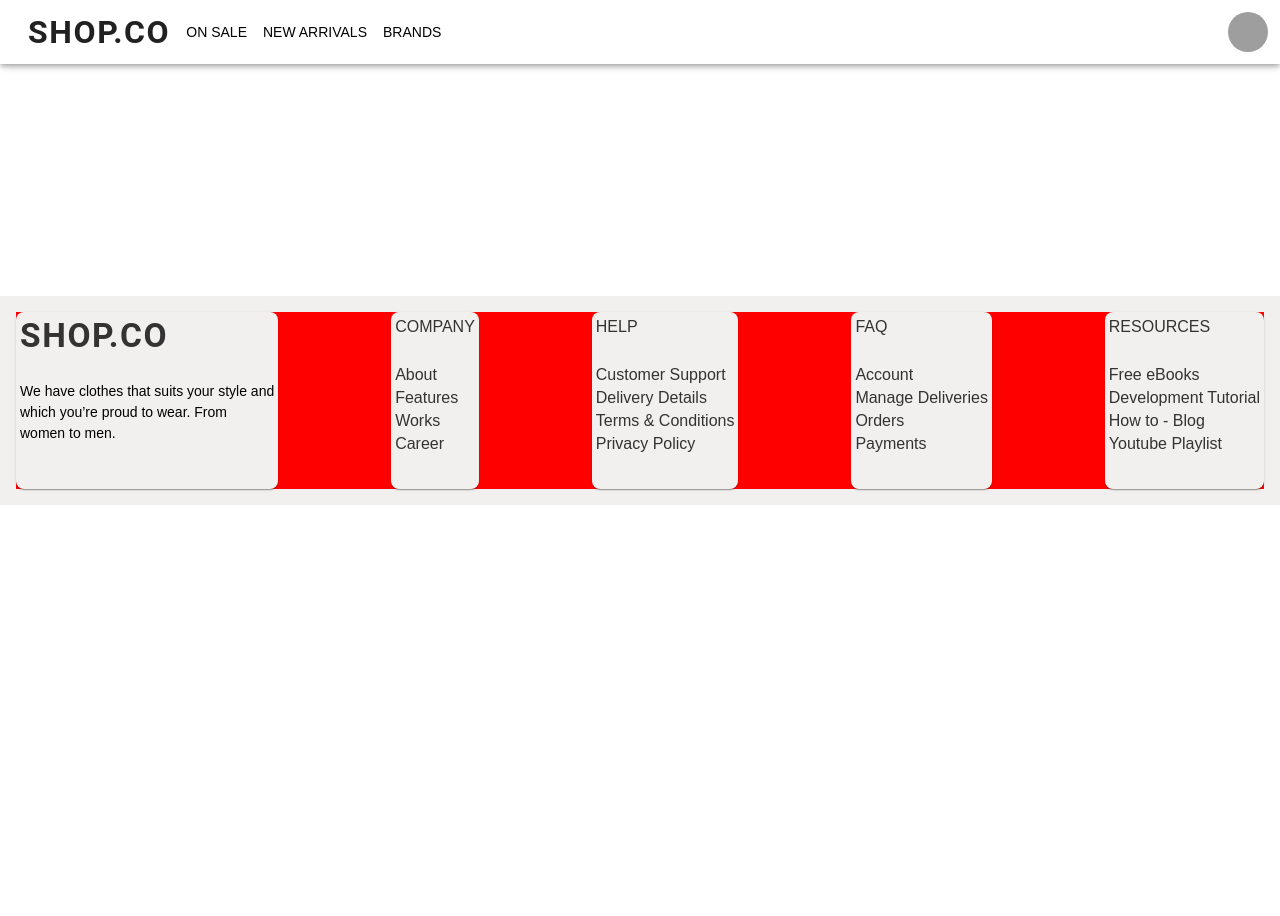
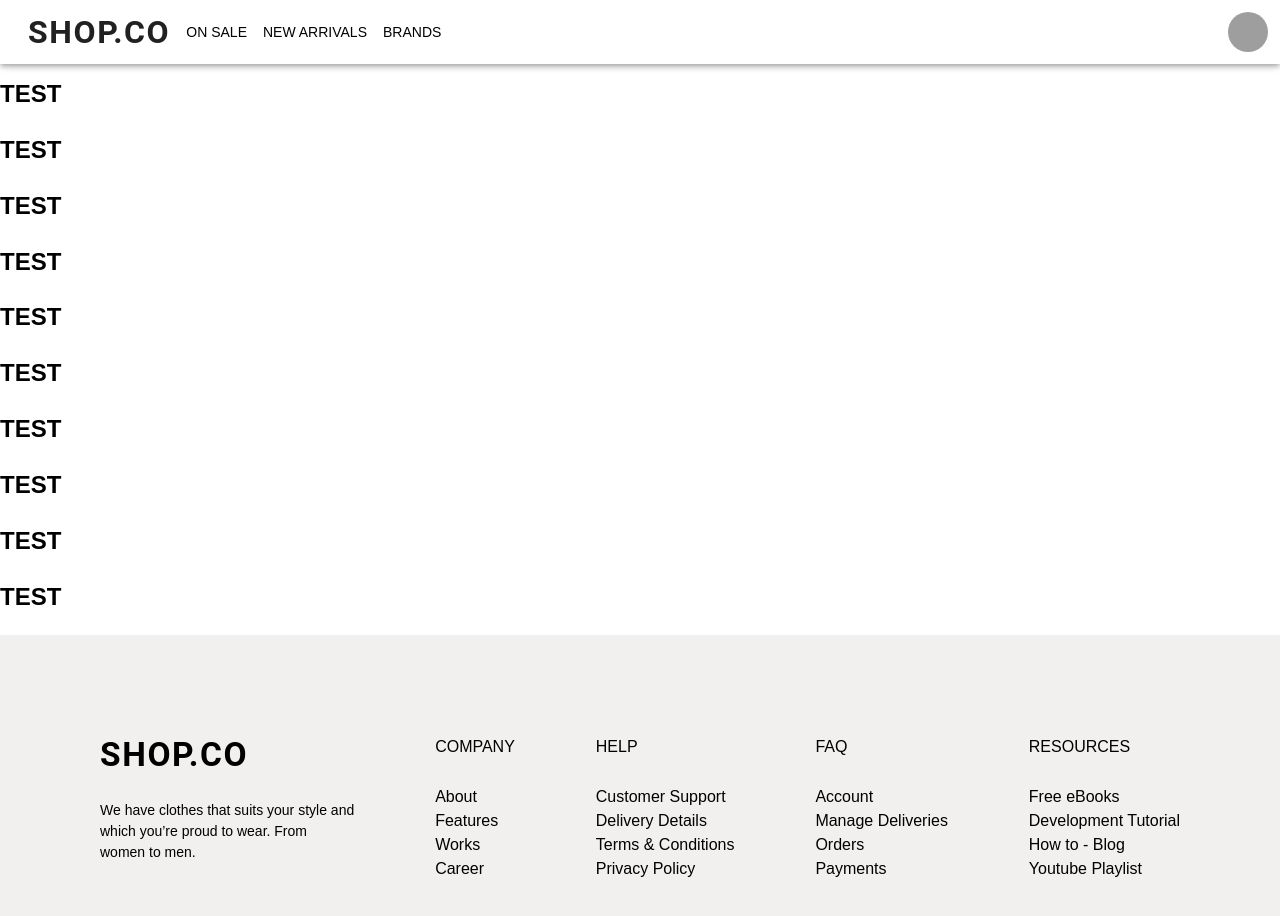
Before and after one commit to fruityty/ecom-front, a React (Vite) app in the folder ecom-front/: page /home in a window 1280 px wide. Shown: the top 916 px of the page. Before the commit the page ends 800 px from the top, so only its background shows below. Built offline with nearby package versions, Linux system fonts and the light colour scheme; grey boxes are pictures that could not be loaded; some icons are missing.

Commit message:
updated footer

```diff
--- a/ecom-front/src/components/Footbar.jsx
+++ b/ecom-front/src/components/Footbar.jsx
@@ -4,20 +4,28 @@ import Paper from "@mui/material/Paper";
 import { styled } from "@mui/material/styles";
 import Typography from '@mui/material/Typography';
 
-const Item = styled(Paper)(({ theme }) => ({
-    backgroundColor: "#F2F0EF",
-    ...theme.typography.body2,
-    padding: theme.spacing(1),
-    textAlign: "left",
-    color: theme.palette.text.secondary,
-    // width: "100%",
-    flex: '1 1 0%',
-}));
-
 export default function Footbar() {
     return (
         <Box component="footer"
-            sx={{ bgcolor: "#F2F0EF", p: 4, width: '100vw' }}>
+            sx={{
+                bgcolor: "#F2F0EF", p: 4, width: '100vw',
+                height: {
+                    xs: 846,
+                    md: 500,
+                },
+                pt: {
+                    xs: 4,    // theme.spacing(4) = 32px (default spacing unit is 8px)
+                    md: 25, // 12.5 * 8 = 100px
+                    },
+                pb: {
+                    xs: 4,
+                    md: 25,
+                    },
+                px: {
+                    xs: 2,    // 16px
+                    md: 25, // 100px
+    },
+            }}>
             <Grid container spacing={2}
                 sx={{
                     bgcolor: "#F2F0EF",
@@ -26,7 +34,7 @@ export default function Footbar() {
                 direction={{ xs: 'column', md: 'row' }}
             >
                 {/* Left column: xs*/}
-                <Grid item xs={12}
+                <Grid xs={12}
                     sx={{ display: { xs: 'block', md: 'none' } }}>
                     <Typography
                         variant="h1"
@@ -52,22 +60,26 @@ export default function Footbar() {
                 </Grid>
 
                 {/* Right columns: xs */}
-                <Grid container item spacing={2} xs={12} md={7} lg={8}
+                <Grid container  spacing={2} xs={12} md={7} lg={8}
                     direction={{ xs: 'column', md: 'row' }}
-                    sx={{ display: { xs: 'block', md: 'none' } }}
+                    sx={{ display: { xs: 'block', md: 'none',  } }}
                 >
                     {/* Now each of these will be half-width on xs (6/12) and quarter-width on lg (3/12) */}
-                    <Grid container item xs={12} lg={3} wrap="nowrap"
+                    <Grid container  xs={12} lg={3} wrap="nowrap"
                         sx={{
-                            bgcolor: "blue",
+                            // bgcolor: "blue",
                             justifyContent: 'flex-start',
                         }}>
-                        <Grid item size={6} xs={6} lg={3} >
-                            <Item>
+                        <Grid  size={6} xs={6} lg={3}
+                        sx={{
+                            height: "146px",
+                            mb: 2, }}
+                        >
+                            <Box>
                                 <Box
                                     id="company"
                                     sx={{
-                                        fontSize: 12,
+                                        fontSize: 18,
                                         textTransform: "uppercase",
                                         fontWeight: 'bold',
                                         pb: 4,
@@ -85,15 +97,19 @@ export default function Footbar() {
                                     <li>Works</li>
                                     <li>Career</li>
                                 </Box>
-                            </Item>
+                            </Box>
                         </Grid>
 
-                        <Grid item size={6} xs={6} lg={3}>
-                            <Item>
+                        <Grid  size={6} xs={6} lg={3}
+                        sx={{
+                            height: "146px",
+                            mb: 2, }}
+                        >
+                            <Box>
                                 <Box
                                     id="help"
                                     sx={{
-                                        fontSize: 12,
+                                        fontSize: 18,
                                         textTransform: "uppercase",
                                         fontWeight: 'bold',
                                         pb: 4,
@@ -111,20 +127,20 @@ export default function Footbar() {
                                     <li>Terms & Conditions</li>
                                     <li>Privacy Policy</li>
                                 </Box>
-                            </Item>
+                            </Box>
                         </Grid>
                     </Grid>
                     <Grid container xs={12} lg={3} wrap="nowrap"
                         sx={{
-                            bgcolor: "blue",
+                            // bgcolor: "blue",
                             justifyContent: 'space-between',
                         }}>
-                        <Grid item size={6} xs={6} lg={3} >
-                            <Item>
+                        <Grid  size={6} xs={6} lg={3} >
+                            <Box>
                                 <Box
                                     id="faq"
                                     sx={{
-                                        fontSize: 12,
+                                        fontSize: 18,
                                         textTransform: "uppercase",
                                         fontWeight: 'bold',
                                         pb: 4,
@@ -142,15 +158,15 @@ export default function Footbar() {
                                     <li>Orders</li>
                                     <li>Payments</li>
                                 </Box>
-                            </Item>
+                            </Box>
                         </Grid>
 
-                        <Grid item size={6} xs={6} lg={3}>
-                            <Item>
+                        <Grid  size={6} xs={6} lg={3}>
+                            <Box>
                                 <Box
                                     id="resources"
                                     sx={{
-                                        fontSize: 12,
+                                        fontSize: 18,
                                         textTransform: "uppercase",
                                         fontWeight: 'bold',
                                         pb: 4,
@@ -168,7 +184,7 @@ export default function Footbar() {
                                     <li>How to - Blog</li>
                                     <li>Youtube Playlist</li>
                                 </Box>
-                            </Item>
+                            </Box>
                         </Grid>
                     </Grid>
                 </Grid>
@@ -178,14 +194,16 @@ export default function Footbar() {
                 <Grid container spacing={2} md={12} wrap="nowrap" height={177}
                     sx={{
                         display: {
-                            xs: 'none', md: 'flex',width: '100vw',
+                            xs: 'none', md: 'flex', width: '100vw',
                         },
                         justifyContent: 'space-between',
-                        backgroundColor: 'red',
+                        // backgroundColor: 'red',
                     }}
                 >
-                    <Grid container height={177}>
-                        <Item padding='0'>
+                    <Grid container height={177}
+                    //sx={{ backgroundColor: 'red' }}
+                    >
+                        <Box>
                             <Box sx={{ textTransform: "uppercase", pb: 6.25 }}>
                                 <Typography
                                     variant="h1"
@@ -212,10 +230,13 @@ export default function Footbar() {
                                     women to men.
                                 </Typography>
                             </Box>
-                        </Item>
+                        </Box>
                     </Grid>
-                    <Grid container height={177}>
-                        <Item>
+                    <Grid container height={177} direction="column"
+                    // sx={{ backgroundColor: 'red' }}
+                    >
+
+                        <Box>
                             <Box
                                 id="company"
                                 sx={{ fontSize: 16, textTransform: "uppercase", pb: 6.5 }}
@@ -232,10 +253,12 @@ export default function Footbar() {
                                 <li>Works</li>
                                 <li>Career</li>
                             </Box>
-                        </Item>
+                        </Box>
+
                     </Grid>
-                    <Grid container height={177}>
-                        <Item>
+                    <Grid container height={177} direction="column"
+                    >
+                        <Box>
                             <Box
                                 id="help"
                                 sx={{ fontSize: 16, textTransform: "uppercase", pb: 6.5 }}
@@ -252,10 +275,11 @@ export default function Footbar() {
                                 <li>Terms & Conditions</li>
                                 <li>Privacy Policy</li>
                             </Box>
-                        </Item>
+                        </Box>
                     </Grid>
-                    <Grid container height={177}>
-                        <Item>
+                    <Grid container height={177} direction="column"
+                    >
+                        <Box>
                             <Box
                                 id="faq"
                                 sx={{ fontSize: 16, textTransform: "uppercase", pb: 6.5 }}
@@ -272,10 +296,11 @@ export default function Footbar() {
                                 <li>Orders</li>
                                 <li>Payments</li>
                             </Box>
-                        </Item>
+                        </Box>
                     </Grid>
-                    <Grid container height={177}>
-                        <Item>
+                    <Grid container height={177} direction="column"
+                    >
+                        <Box>
                             <Box
                                 id="resources"
                                 sx={{ fontSize: 16, textTransform: "uppercase", pb: 6.5 }}
@@ -292,7 +317,7 @@ export default function Footbar() {
                                 <li>How to - Blog</li>
                                 <li>Youtube Playlist</li>
                             </Box>
-                        </Item>
+                        </Box>
                     </Grid>
                 </Grid>
             </Grid>
--- a/ecom-front/src/layouts/MainLayout.jsx
+++ b/ecom-front/src/layouts/MainLayout.jsx
@@ -1,14 +1,24 @@
 // src/layouts/MainLayout.tsx
-import { colors } from "@mui/material";
+import { Box } from "@mui/material";
 import Headbar from "../components/Headbar";
 import Footbar from "../components/Footbar";
 
 export default function MainLayout({ children }) {
-   return (
-    <>
-    <header><Headbar /></header>
-    <main>{/* page content here */}</main>
-    <footer><Footbar /></footer>
-    </>
+  return (
+    <Box
+      sx={{
+        display: "flex",
+        flexDirection: "column",
+        minHeight: "100vh"
+      }}
+    >
+      <header><Headbar /></header>
+
+      <Box component="main" sx={{ flex: 1 }}>
+        {children}
+      </Box>
+
+      <footer><Footbar /></footer>
+    </Box>
   );
 }
--- a/ecom-front/src/pages/Home.jsx
+++ b/ecom-front/src/pages/Home.jsx
@@ -4,6 +4,17 @@ import MainLayout from "../layouts/MainLayout";
 export default function Home() {
   return (
     <MainLayout>
+      <h2>TEST</h2>
+      <h2>TEST</h2>
+      <h2>TEST</h2>
+      <h2>TEST</h2>
+      <h2>TEST</h2>
+      <h2>TEST</h2>
+      <h2>TEST</h2>
+      <h2>TEST</h2>
+      <h2>TEST</h2>
+      <h2>TEST</h2>
+      <h2>TEST</h2>
 
     </MainLayout>
   );
```
